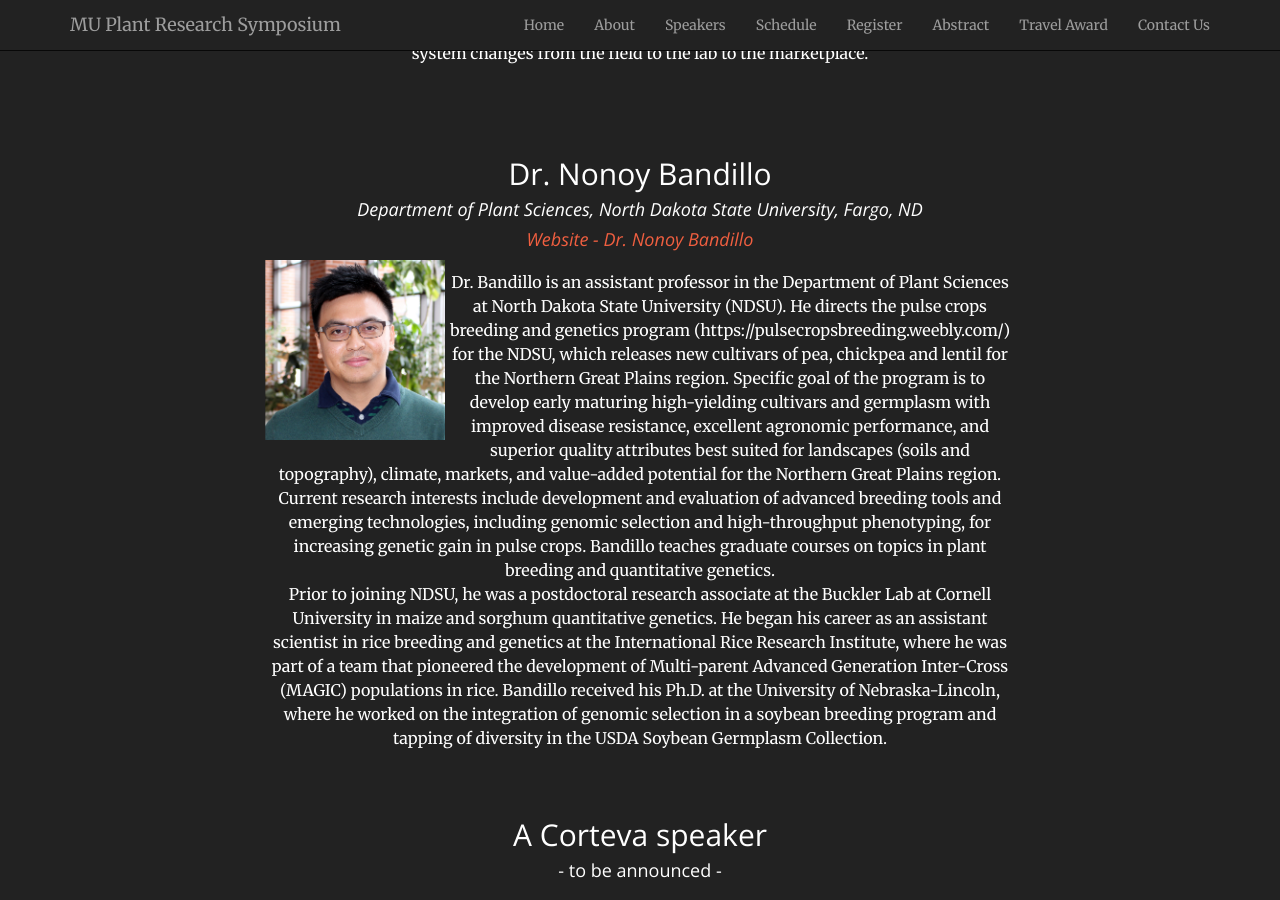
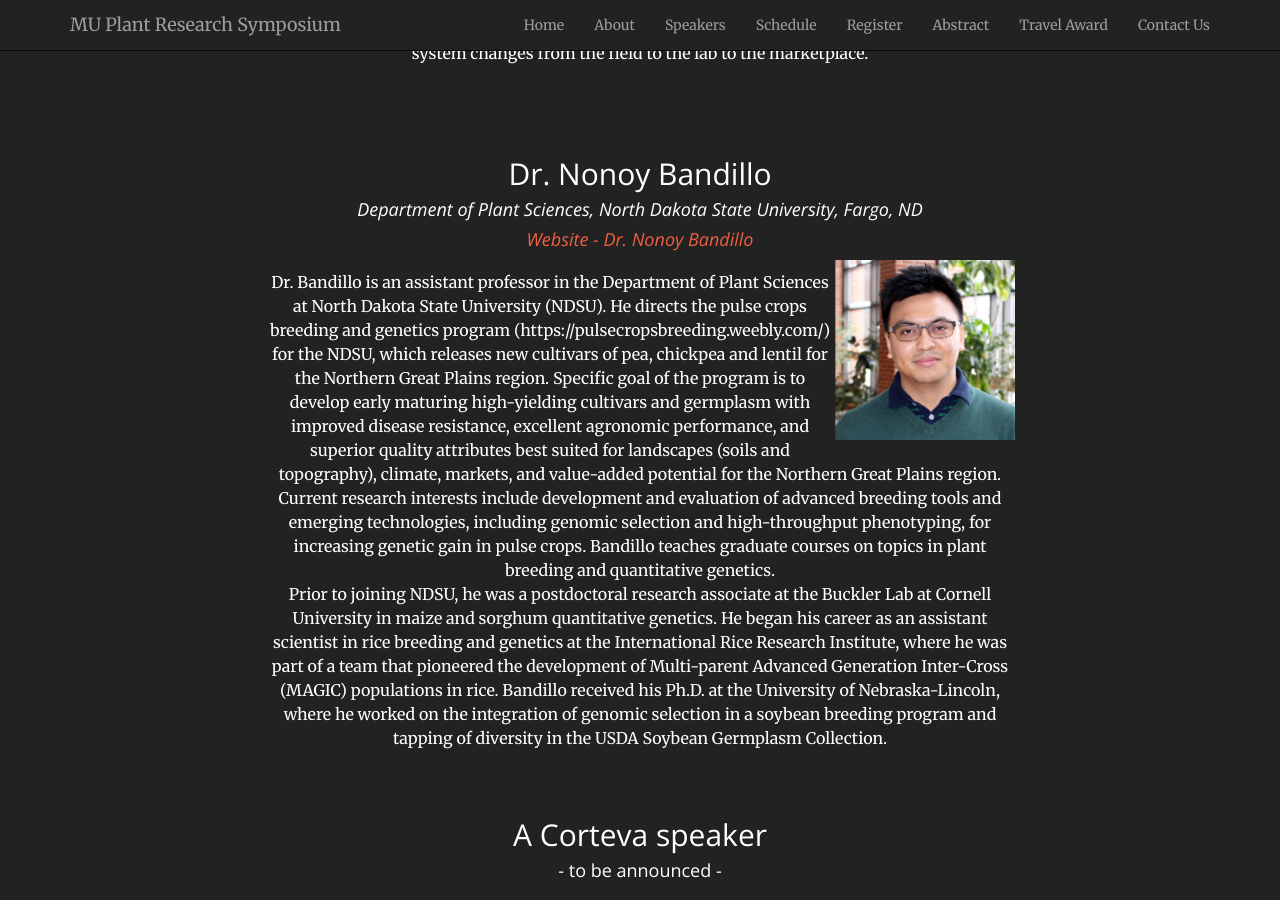
Before and after one commit to mupioneersymposium/mupioneersymposium.github.io, a Jekyll site: the page built from speakers.md, in a window 1280 px wide and 900 px high, scrolled down 1898 px. Built offline with Jekyll 4.4.1, drawn with Linux system fonts in a browser that asks for light colours.

Commit message:
Update speakers.md

```diff
--- a/speakers.md
+++ b/speakers.md
@@ -38,7 +38,7 @@ Dr. Springer is a senior Scientist, Plant-Based Specialization at the Good Food
 ## Dr. Nonoy Bandillo <br/>
 #### *Department of Plant Sciences, North Dakota State University, Fargo, ND* <br/>
 #### <a href="https://www.ag.ndsu.edu/plantsciences/people/faculty/bandillo" target="_blank"> *Website - Dr. Nonoy Bandillo* </a>
-<img src="/img/2020Bandillo.png" alt="Dr. Nonoy Bandillo Photo" width="180px" style="float: left" />
+<img src="/img/2020Bandillo.png" alt="Dr. Nonoy Bandillo Photo" width="180px" style="float: right" />
 
 Dr. Bandillo is an assistant professor in the Department of Plant Sciences at North Dakota State University (NDSU). He directs the pulse crops breeding and genetics program (https://pulsecropsbreeding.weebly.com/) for the NDSU, which releases new cultivars of pea, chickpea and lentil for the Northern Great Plains region. Specific goal of the program is to develop early maturing high-yielding cultivars and germplasm with improved disease resistance, excellent agronomic performance, and superior quality attributes best suited for landscapes (soils and topography), climate, markets, and value-added potential for the Northern Great Plains region. Current research interests include development and evaluation of advanced breeding tools and emerging technologies, including genomic selection and high-throughput phenotyping, for increasing genetic gain in pulse crops. Bandillo teaches graduate courses on topics in plant breeding and quantitative genetics. <br/>
 Prior to joining NDSU, he was a postdoctoral research associate at the Buckler Lab at Cornell University in maize and sorghum quantitative genetics. He began his career as an assistant scientist in rice breeding and genetics at the International Rice Research Institute, where he was part of a team that pioneered the development of Multi-parent Advanced Generation Inter-Cross (MAGIC) populations in rice. Bandillo received his Ph.D. at the University of Nebraska-Lincoln, where he worked on the integration of genomic selection in a soybean breeding program and tapping of diversity in the USDA Soybean Germplasm Collection.
```
